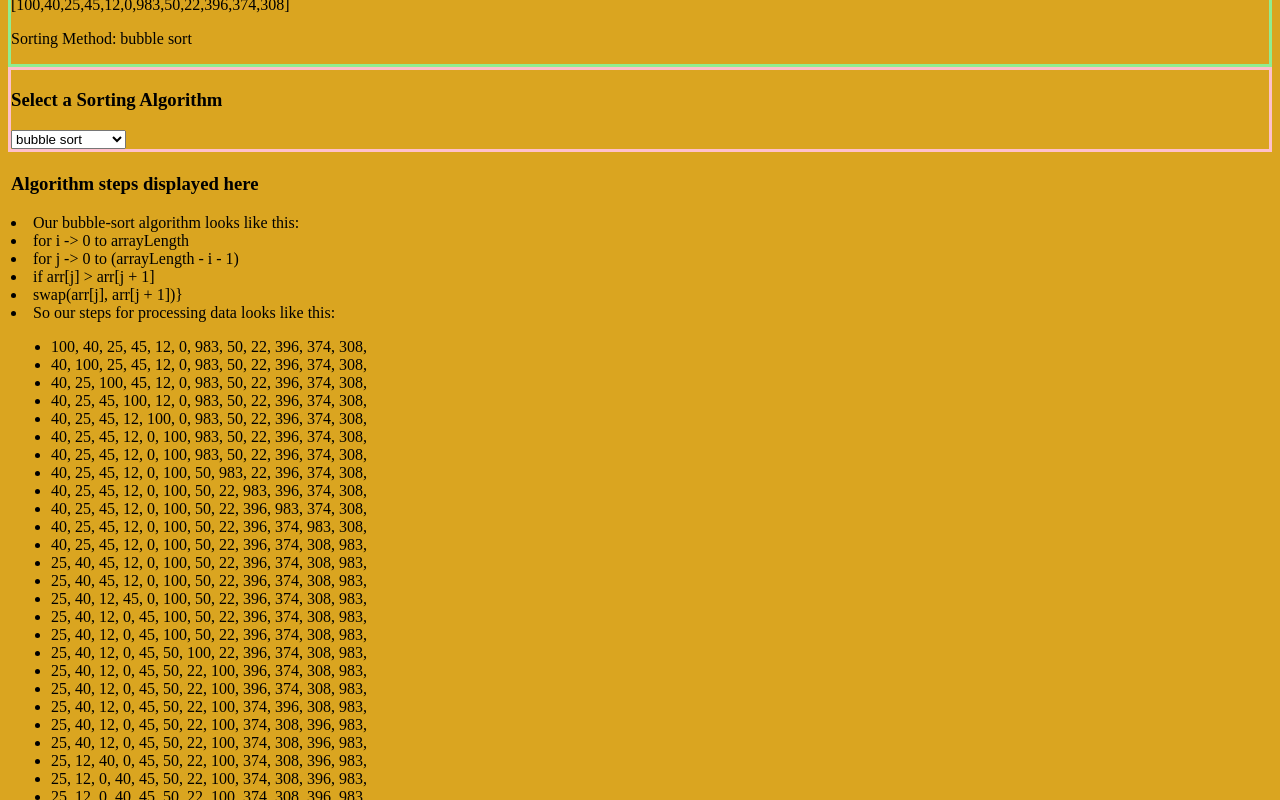
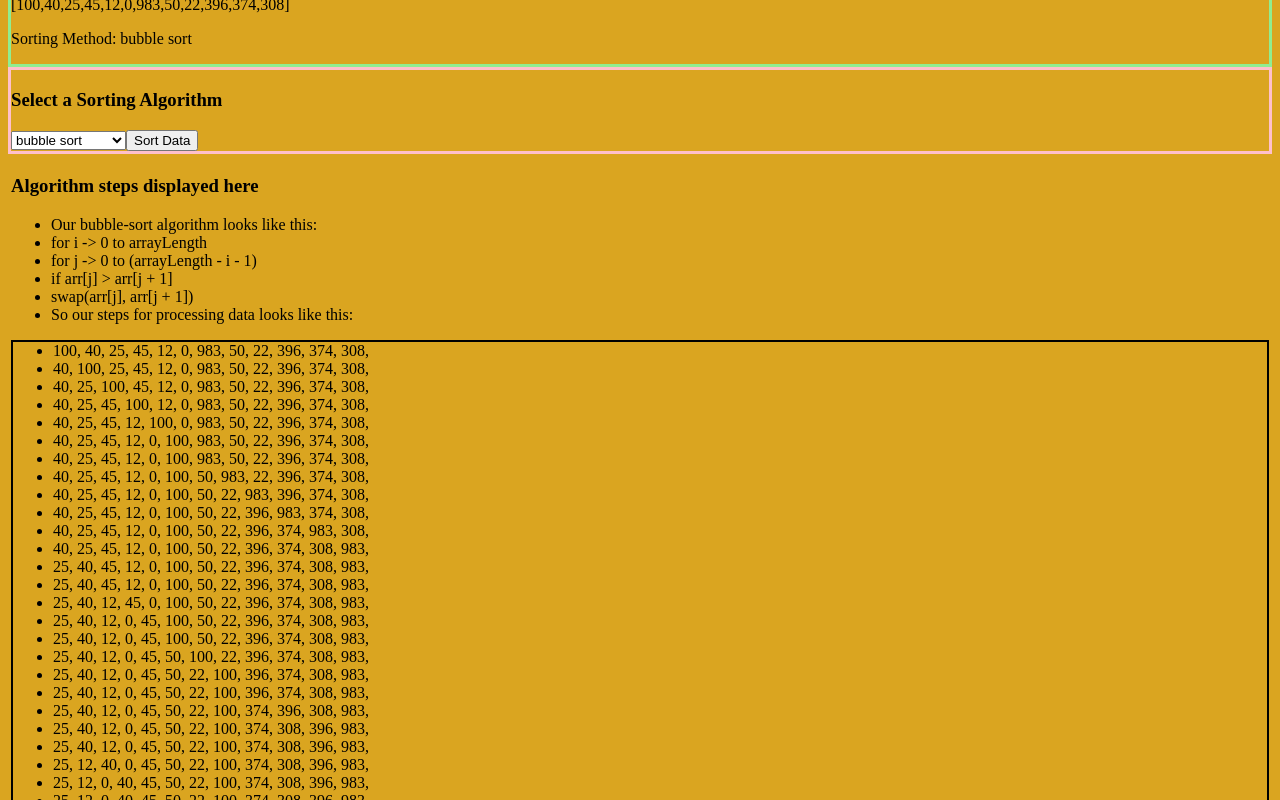
Before and after one commit to ShrikeFound/sorter_viz, a React (Create React App) app: page / in a window 1280 px wide. Shown: the part 180-980 px from the top of the page. Built offline with nearby package versions, Linux system fonts and the light colour scheme; the HTML template or start-up script is replaced by a standard one.

Commit message:
refactored sorting steps to be DRY components

```diff
--- a/src/App.js
+++ b/src/App.js
@@ -1,27 +1,35 @@
 import './App.scss';
-import React, {Component} from 'react'
+import React, { Component } from 'react'
 import BubbleSort from './components/BubbleSort'
 import AlgorithmPicker from './components/AlgorithmPicker'
+import AlgorithmSteps from './components/AlgorithmSteps';
 
-class App extends Component{
+class App extends Component {
   constructor() {
     super()
     this.state = {
-            initialData: [100,40,25,45,12,0,983,50,22,396,374,308],
+      initialData: [100, 40, 25, 45, 12, 0, 983, 50, 22, 396, 374, 308],
       sortingMethod: "bubble sort",
-            sortingOptions: ["bubble sort","merge sort","some other sort","another sort","last sort(?)"]
+      sortingOptions: ["bubble sort", "merge sort", "some other sort", "another sort", "last sort(?)"],
+      sortedSteps: []
     }
 
   }
 
-    handleChange = (evt) =>{
+  handleAlgorithmSelect = (evt) => {
     const newSortingMethod = evt.target.value
-        this.setState({sortingMethod: newSortingMethod})
+    this.setState({ sortingMethod: newSortingMethod })
+  }
+
+  updateSortedSteps = (sortingSteps) => {
+    console.log("new sorting steps: ", sortingSteps)
+    this.setState({ sortedSteps: sortingSteps })
   }
 
 
-    render(){
-        return(
+  render() {
+    console.log("current sorted steps: ", this.state.sortedSteps)
+    return (
       <>
         <h1>Sorting Algorithm Visualizations</h1>
         <div className="initial-data">
@@ -31,33 +39,11 @@ class App extends Component{
           <p>{`Sorting Method: ${this.state.sortingMethod}`}</p>
         </div>
 
-                <AlgorithmPicker handleChange={this.handleChange} sortingOptions={this.state.sortingOptions}/>
+        <AlgorithmPicker handleAlgorithmSelect={this.handleChange} sortingOptions={this.state.sortingOptions} updateSortedSteps={this.updateSortedSteps} />
 
-                <div className="algorithm-steps">
-                    <h3>Algorithm steps displayed here</h3>
-                  {this.state.sortingMethod === "bubble sort" && (<>
-                      <li>
-                        Our bubble-sort algorithm looks like this:
-                      </li>
-                      <li>
-                        for i -> 0 to arrayLength
-                      </li>
-                      <li>
-                        for j -> 0 to (arrayLength - i - 1)
-                      </li>
-                      <li>
-                        if arr[j] > arr[j + 1]
-                      </li>
-                      <li>
-                        swap(arr[j], arr[j + 1])}
-                      </li>
-                      <li>
-                        So our steps for processing data looks like this:
-                      </li>
-                    <BubbleSort data={this.state.initialData}/>
-                  </>)
-                  }
-                </div>
+        {/* if sorting method is bubble sort, we can display the pseudocode and the sorting steps */}
+        {this.state.sortingMethod === "bubble sort" && <AlgorithmSteps initialData={this.state.initialData} updateSortedSteps={this.updateSortedSteps} sortedSteps={this.state.sortedSteps} />}
+
       </>
     )
   }
--- a/src/App.scss
+++ b/src/App.scss
@@ -11,6 +11,7 @@
 }
 
 #processedData{
+  border: 2px solid black;
 }
 
 .oneline{
--- a/src/components/AlgorithmPicker.js
+++ b/src/components/AlgorithmPicker.js
@@ -2,14 +2,15 @@ import React from 'react'
 
 const AlgorithmPicker = (props) => {
 
-  return(
+  return (
     <div className="algorithm-picker">
-        <h3>Select a Sorting Algorithm</h3>
-        <select value={props.sortingMethod} onChange ={(evt) =>props.handleChange(evt)}>
-            {props.sortingOptions.map((value,index) =>{
-                return <option key={index} value ={value}>{value}</option>
-            })}
-        </select>
+      <h3>Select a Sorting Algorithm</h3>
+      <select value={props.sortingMethod} onChange={(evt) => props.handleChange(evt)}>
+        {props.sortingOptions.map((value, index) => {
+          return <option key={index} value={value}>{value}</option>
+        })}
+      </select>
+      <button onClick={() => props.updateSortedSteps("test")}>Sort Data</button>
     </div>
   )
 }
--- a/src/components/AlgorithmSteps.js
+++ b/src/components/AlgorithmSteps.js
@@ -1,10 +1,35 @@
 import React from 'react'
+import BubbleSort from './BubbleSort'
 
-const AlgorithmSteps = props => {
-  return(
-    <>
-      here
-    </>
+const AlgorithmSteps = ({ initialData, updateSortedSteps, sortedSteps }) => {
+  return (
+    <div className="algorithm-steps">
+      <h3>Algorithm steps displayed here</h3>
+      <ul>
+
+        <li>
+          Our bubble-sort algorithm looks like this:
+        </li>
+        <li>
+          for i -> 0 to arrayLength
+        </li>
+        <li>
+          for j -> 0 to (arrayLength - i - 1)
+        </li>
+        <li>
+          if arr[j] > arr[j + 1]
+        </li>
+        <li>
+          swap(arr[j], arr[j + 1])
+        </li>
+        <li>
+          So our steps for processing data looks like this:
+        </li>
+      </ul>
+
+
+      <BubbleSort data={initialData} updateSortedSteps={updateSortedSteps} sortedSteps={sortedSteps} />
+    </div>
   )
 }
 
--- a/src/components/BubbleSort.js
+++ b/src/components/BubbleSort.js
@@ -1,5 +1,6 @@
 import React, { useState, useEffect } from 'react'
-import SortStep from './SortStep'
+import SortingSteps from './SortingSteps/Index'
+import SortStep from './SortingSteps/SortStep'
 
 const BubbleSort = (props) => {
   const [steps, setSteps] = useState([])
@@ -22,6 +23,7 @@ const BubbleSort = (props) => {
     }
 
     setSteps(sortingSteps)
+    props.updateSortedSteps(sortingSteps)
     console.log(steps)
 
     return initialArray
@@ -36,13 +38,8 @@ const BubbleSort = (props) => {
 
   return (
     <>
-      <ul id="processedData">
-        {steps.map((step, index) => {
-          return (
-            <SortStep key={index} data={step} />
-          )
-        })}
-      </ul>
+
+      <SortingSteps sortedSteps={props.sortedSteps} />
       <li>
         Our fully sorted data:
         {sortedData.map((value, key) => {
--- /dev/null
+++ b/src/components/SortingSteps/Index.js
@@ -0,0 +1,16 @@
+import React from 'react'
+import SortStep from './SortStep'
+
+function SortingSteps({ sortedSteps }) {
+  return (
+    <ul id="processedData">
+      {sortedSteps.map((step, index) => {
+        return (
+          <SortStep key={index} data={step} />
+        )
+      })}
+    </ul>
+  )
+}
+
+export default SortingSteps
```
Also changed, not shown: src/components/SortingSteps/SortStep.js (renamed from src/components/SortStep.js). Lines whose indentation alone changed are shown as unchanged.
